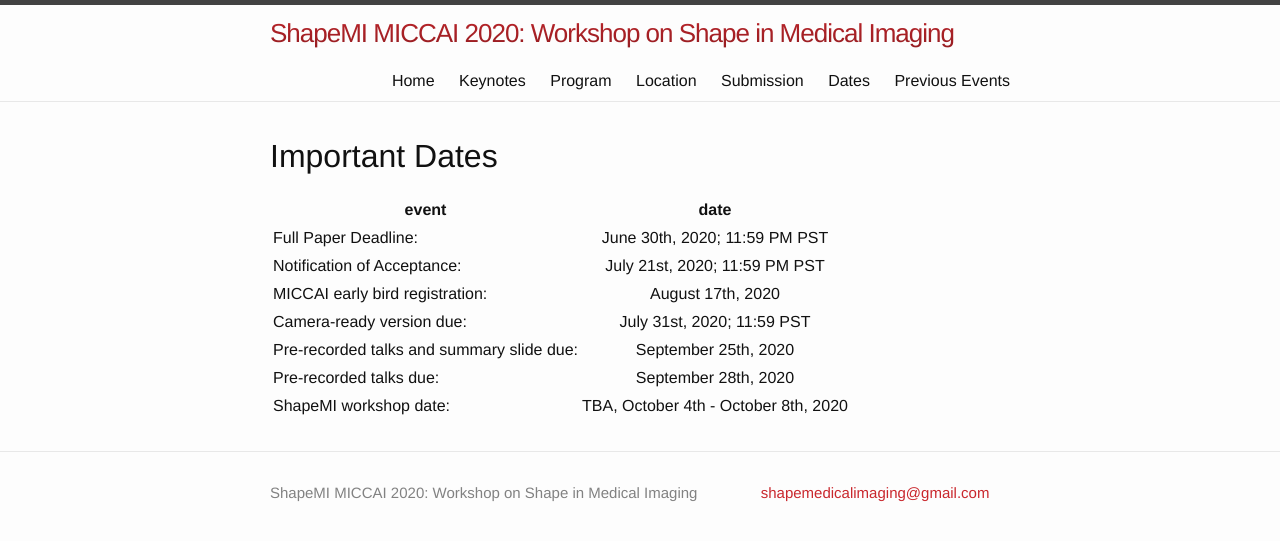
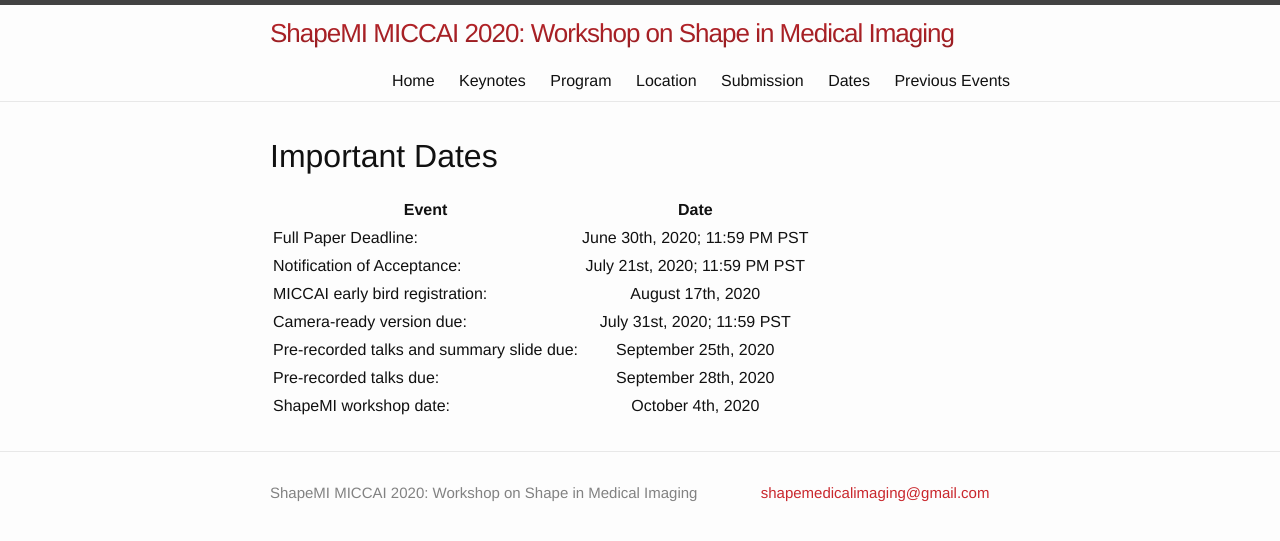
Before and after one commit to shapemi/shapemi2020, a Jekyll site: the page built from dates/index.md, in a window 1280 px wide. Shown: the top 541 px of the page. Built offline with Jekyll 4.4.1, drawn with Linux system fonts in a browser that asks for light colours.

Commit message:
ENH: Correct workshop date

```diff
--- a/dates/index.md
+++ b/dates/index.md
@@ -6,7 +6,7 @@
 ---
 # Important Dates
 
-| event | date |
+| Event | Date |
 |---|:---:|
 | Full Paper Deadline: | June 30th, 2020; 11:59 PM PST |
 | Notification of Acceptance: | July 21st, 2020; 11:59 PM PST |
@@ -14,4 +14,4 @@
 | Camera-ready version due: | July 31st, 2020; 11:59 PST |
 | Pre-recorded talks and summary slide due: | September 25th, 2020 |
 | Pre-recorded talks due: | September 28th, 2020 |
-| ShapeMI workshop date: | TBA, October 4th - October 8th, 2020  |
+| ShapeMI workshop date: | October 4th, 2020  |
```
